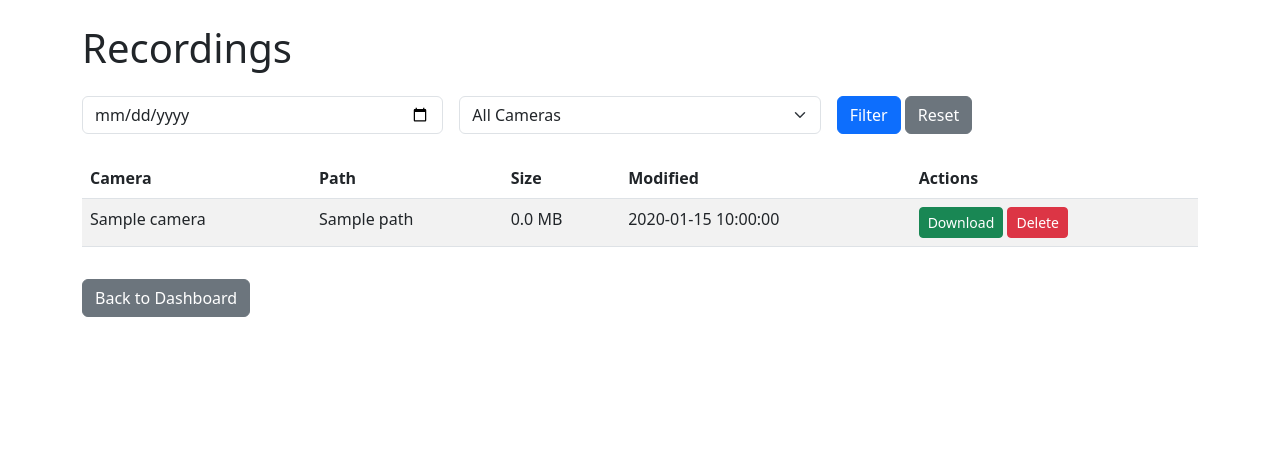
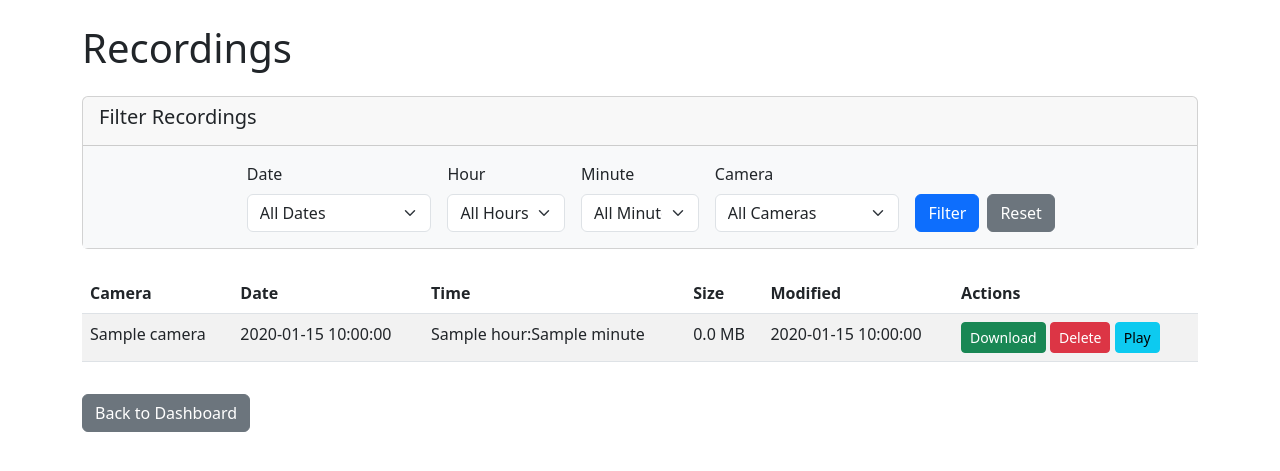
Before and after one commit to sahamon-141/CCTV, a Flask app: template templates/recordings.html in a window 1280 px wide. Shown: the top 471 px of the page. Run offline with Flask 3, Linux system fonts and the light colour scheme; the template is opened without the code that fills it: most values are stand-ins (such as "Sample title", 1, 10 or a date in 2020); parts of the project's set-up code (start-up, migrations or seed data) failed here and were passed over.

Commit message:
Updated Recording.html with more advanced filtering

```diff
--- a/app.py
+++ b/app.py
@@ -66,11 +66,40 @@ def fullscreen(camera_name):
 
 @app.route('/recordings')
 def recordings():
-    recordings = storage_manager.get_recordings()
-    cameras = camera_manager.get_cameras()  # Get the cameras list
+    date_filter = request.args.get('date')
+    camera_filter = request.args.get('camera_name')
+    hour_filter = request.args.get('hour')
+    minute_filter = request.args.get('minute')
+
+    recordings = storage_manager.filter_recordings(
+        date=date_filter,
+        camera_name=camera_filter,
+        hour=hour_filter,
+        minute=minute_filter
+    )
+
+    cameras = camera_manager.get_cameras()
+
+    # Get unique dates, hours, and minutes for dropdowns
+    all_recordings = storage_manager.get_recordings()
+    available_dates = sorted({r['date'] for r in all_recordings})
+    available_hours = sorted({r['hour'] for r in all_recordings if not date_filter or r['date'] == date_filter})
+    available_minutes = sorted({r['minute'] for r in all_recordings
+                              if (not date_filter or r['date'] == date_filter) and
+                              (not hour_filter or r['hour'] == hour_filter)})
+
     return render_template('recordings.html',
                          recordings=recordings,
-                         cameras=cameras)  # Pass cameras to template
+                         cameras=cameras,
+                         available_dates=available_dates,
+                         available_hours=available_hours,
+                         available_minutes=available_minutes,
+                         current_filters={
+                             'date': date_filter,
+                             'camera_name': camera_filter,
+                             'hour': hour_filter,
+                             'minute': minute_filter
+                         })  # Pass cameras to template
 
 @app.route('/download_recording/<path:filename>')
 def download_recording(filename):
@@ -88,5 +117,9 @@ def filter_recordings():
     recordings = storage_manager.filter_recordings(date, camera_name)
     return render_template('recordings.html', recordings=recordings)
 
+@app.route('/play_recording/<path:filename>')
+def play_recording(filename):
+    return render_template('play.html', video_url=url_for('download_recording', filename=filename))
+
 if __name__ == '__main__':
     app.run(host='0.0.0.0', port=5000, threaded=True)
--- a/templates/recordings.html
+++ b/templates/recordings.html
@@ -11,25 +11,59 @@
     <div class="container">
         <h1 class="my-4">Recordings</h1>
 
-        <div class="row mb-4">
-            <div class="col">
-                <form method="POST" action="{{ url_for('filter_recordings') }}" class="row g-3">
-                    <div class="col-md-4">
-                        <input type="date" name="date" class="form-control">
+        <div class="card mb-4">
+            <div class="card-header">
+                <h5>Filter Recordings</h5>
             </div>
-                    <div class="col-md-4">
+            <div class="card-body">
+                <form method="GET" action="{{ url_for('recordings') }}">
+                    <div class="row g-3">
+                        <div class="col-md-3">
+                            <label class="form-label">Date</label>
+                            <select name="date" class="form-select">
+                                <option value="">All Dates</option>
+                                {% for date in available_dates %}
+                                <option value="{{ date }}" {% if current_filters.date == date %}selected{% endif %}>{{ date }}</option>
+                                {% endfor %}
+                            </select>
+                        </div>
+
+                        <div class="col-md-2">
+                            <label class="form-label">Hour</label>
+                            <select name="hour" class="form-select">
+                                <option value="">All Hours</option>
+                                {% for hour in available_hours %}
+                                <option value="{{ hour }}" {% if current_filters.hour == hour %}selected{% endif %}>{{ hour }}</option>
+                                {% endfor %}
+                            </select>
+                        </div>
+
+                        <div class="col-md-2">
+                            <label class="form-label">Minute</label>
+                            <select name="minute" class="form-select">
+                                <option value="">All Minutes</option>
+                                {% for minute in available_minutes %}
+                                <option value="{{ minute }}" {% if current_filters.minute == minute %}selected{% endif %}>{{ minute }}</option>
+                                {% endfor %}
+                            </select>
+                        </div>
+
+                        <div class="col-md-3">
+                            <label class="form-label">Camera</label>
                             <select name="camera_name" class="form-select">
                                 <option value="">All Cameras</option>
                                 {% if cameras %}
                                     {% for name in cameras.keys() %}
-                                <option value="{{ name }}">{{ name }}</option>
+                                    <option value="{{ name }}" {% if current_filters.camera_name == name %}selected{% endif %}>{{ name }}</option>
                                     {% endfor %}
                                 {% endif %}
                             </select>
                         </div>
-                    <div class="col-md-4">
-                        <button type="submit" class="btn btn-primary">Filter</button>
+
+                        <div class="col-md-2 d-flex align-items-end">
+                            <button type="submit" class="btn btn-primary me-2">Filter</button>
                             <a href="{{ url_for('recordings') }}" class="btn btn-secondary">Reset</a>
+                        </div>
                     </div>
                 </form>
             </div>
@@ -40,7 +74,8 @@
                 <thead>
                     <tr>
                         <th>Camera</th>
-                        <th>Path</th>
+                        <th>Date</th>
+                        <th>Time</th>
                         <th>Size</th>
                         <th>Modified</th>
                         <th>Actions</th>
@@ -51,18 +86,20 @@
                         {% for rec in recordings %}
                         <tr>
                             <td>{{ rec.camera }}</td>
-                            <td>{{ rec.path }}</td>
+                            <td>{{ rec.date }}</td>
+                            <td>{{ rec.hour }}:{{ rec.minute }}</td>
                             <td>{{ (rec.size/1024/1024)|round(2) }} MB</td>
                             <td>{{ rec.modified }}</td>
                             <td>
                                 <a href="{{ url_for('download_recording', filename=rec.path) }}" class="btn btn-sm btn-success">Download</a>
                                 <a href="{{ url_for('delete_recording', filename=rec.path) }}" class="btn btn-sm btn-danger" onclick="return confirm('Are you sure?')">Delete</a>
+                                <a href="{{ url_for('play_recording', filename=rec.path) }}" class="btn btn-sm btn-info">Play</a>
                             </td>
                         </tr>
                         {% endfor %}
                     {% else %}
                         <tr>
-                            <td colspan="5" class="text-center">No recordings found</td>
+                            <td colspan="6" class="text-center">No recordings found matching your filters</td>
                         </tr>
                     {% endif %}
                 </tbody>
@@ -71,5 +108,19 @@
 
         <a href="{{ url_for('index') }}" class="btn btn-secondary mt-3">Back to Dashboard</a>
     </div>
+
+    <script>
+        // Update hour dropdown when date changes
+        document.querySelector('select[name="date"]').addEventListener('change', function() {
+            // In a real implementation, you would fetch available hours via AJAX
+            // For now, the page will reload with the new date filter
+            this.form.submit();
+        });
+
+        // Update minute dropdown when hour changes
+        document.querySelector('select[name="hour"]').addEventListener('change', function() {
+            this.form.submit();
+        });
+    </script>
 </body>
 </html>
```
Also changed, not shown: storage_manager.py (+7 -2 lines), templates/play.html (added, +18 -0 lines). Lines whose indentation alone changed are shown as unchanged.
